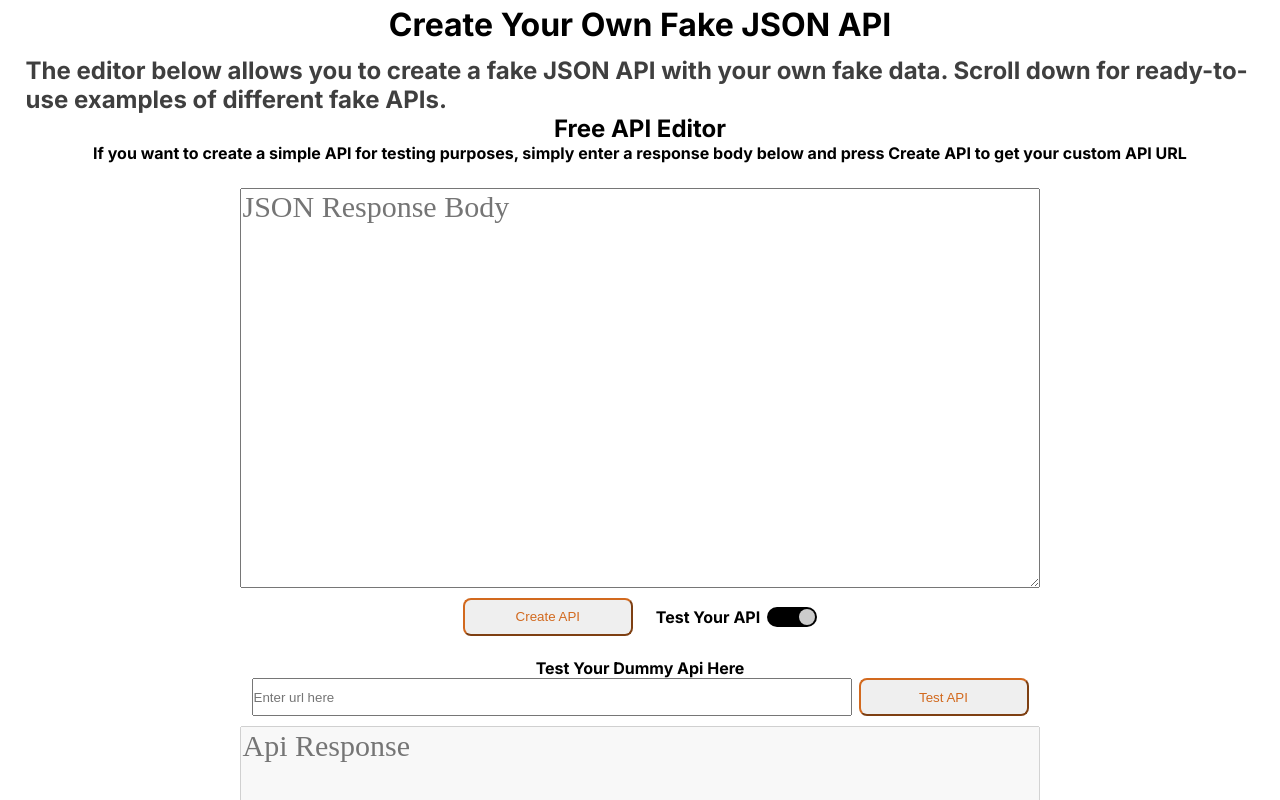
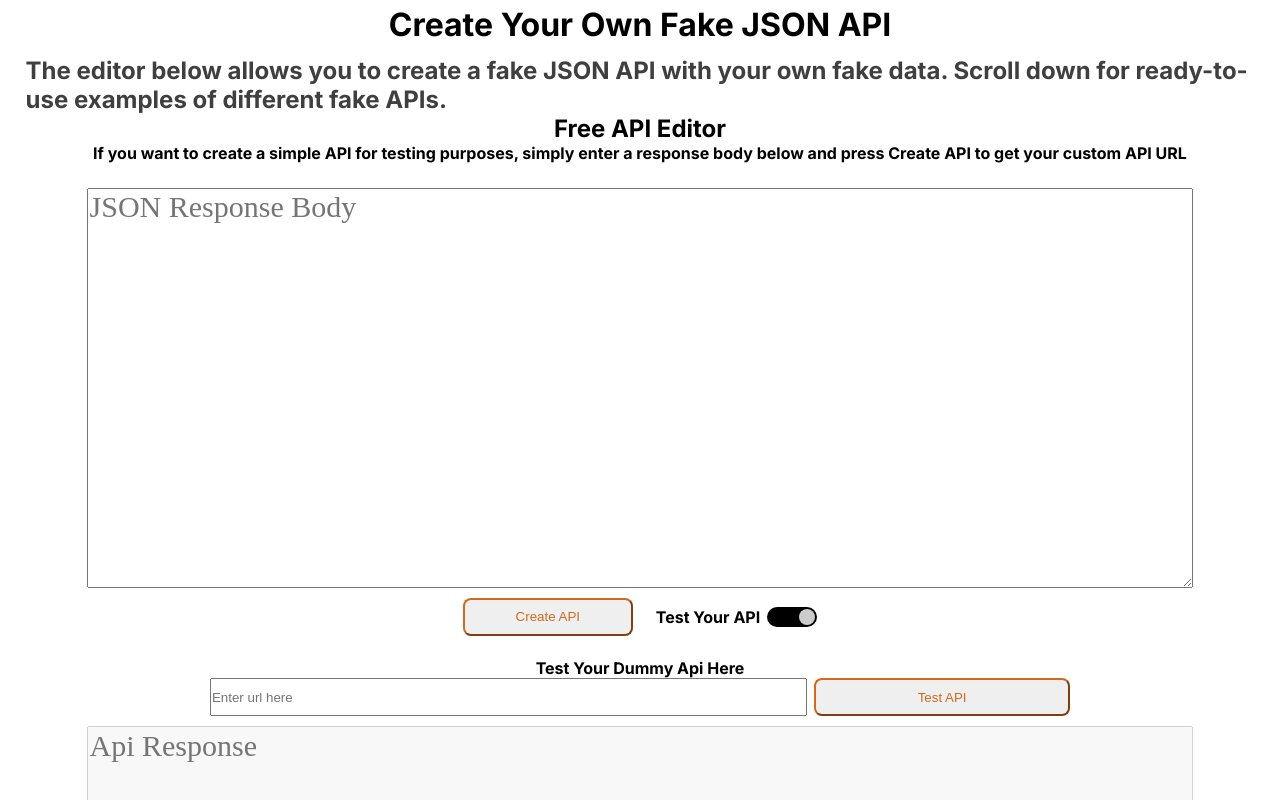
Before and after one commit to Pankaj179001/JSON-Api-Creater, a Next.js app: page / in a window 1280 px wide. Both pictures are taken after a click on the label 792 px from the left and 800 px from the top of the page. Shown: the part 184-984 px from the top of the page. Built offline with nearby package versions, Linux system fonts and the light colour scheme.

Commit message:
minor updates

```diff
--- a/src/component/Body/EditorAndViewer/Cards/Card.tsx
+++ b/src/component/Body/EditorAndViewer/Cards/Card.tsx
@@ -1,5 +1,6 @@
 import React, { useState } from "react";
 import "./card.css";
+import { Box } from "@mui/material";
 
 interface CardProps {
   ApiTesting: boolean;
@@ -7,7 +8,6 @@ interface CardProps {
 }
 const Card = (props: CardProps) => {
   const { ApiTesting, setApiTesting } = props;
-  // const [first, setfirst] = useState('second')
 
   return (
     <div className="card1">
@@ -24,30 +24,45 @@ const Card = (props: CardProps) => {
           placeItems: "center",
           margin: "auto",
           gap: 10,
+          width: "100%",
           marginTop: "2%",
         }}
         action=""
         method="post"
       >
+        <Box
+          sx={{
+            display: "grid",
+            width: "90%",
+            placeItems: "center",
+          }}
+        >
           <textarea
             style={{
               fontFamily: "serif",
               height: "400px",
-            width: "800px",
+              width: "100%",
               fontSize: "30px",
               padding: 1.5,
             }}
             name=""
+
             placeholder="JSON Response Body"
             id=""
           />
+        </Box>
         <div style={{ display: "flex" }}>
           <button type="button">Create API</button>
           {/* <button style={{ marginLeft: "20px", cursor: "auto" }}>
             Create API
           </button> */}
           <div
-            style={{ display: "flex", margin: "auto", gap: 7, marginLeft: 23 }}
+            style={{
+              display: "flex",
+              margin: "auto",
+              gap: 7,
+              marginLeft: 23,
+            }}
           >
             <p> Test Your API</p>
             <label className="toggle-btn">
--- a/src/component/Body/EditorAndViewer/Cards/TestingCard.tsx
+++ b/src/component/Body/EditorAndViewer/Cards/TestingCard.tsx
@@ -15,23 +15,34 @@ const TestingCard = ({ ApiTesting }: { ApiTesting: boolean }) => {
           placeItems: "center",
           margin: "auto",
           gap: 10,
+          width: "100%",
         }}
         action=""
         method="post"
       >
-        <div style={{ display: "flex", gap: 7 }}>
+        <div
+          style={{
+            display: "flex",
+            width: "70%",
+            justifyContent: "center",
+            alignItems: "center",
+            gap: 7,
+          }}
+        >
           <input
             placeholder="Enter url here"
-            style={{ height: "38px", width: "600px" }}
+            style={{ height: "38px", width: "70%" }}
             type="text"
           />
-          <button type="button">Test API</button>
+          <button style={{ width: "30%" }} type="button">
+            Test API
+          </button>
         </div>
         <textarea
           style={{
             fontFamily: "serif",
             height: "400px",
-            width: "800px",
+            width: "90%",
             fontSize: "30px",
             padding: 1.5,
           }}
```
Also changed, not shown: package.json (+5 -2 lines), 2 other files (tests, documents, lock files or other folders). Lines whose indentation alone changed are shown as unchanged.
